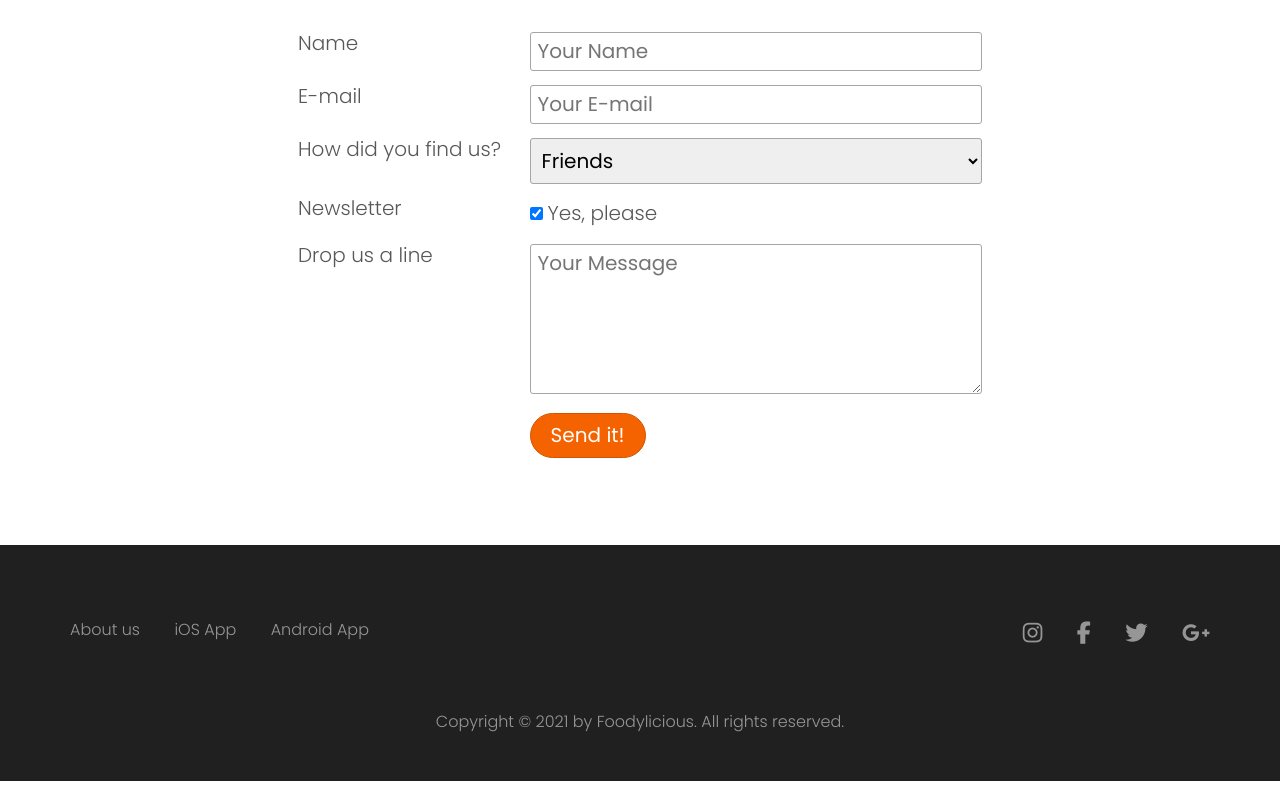
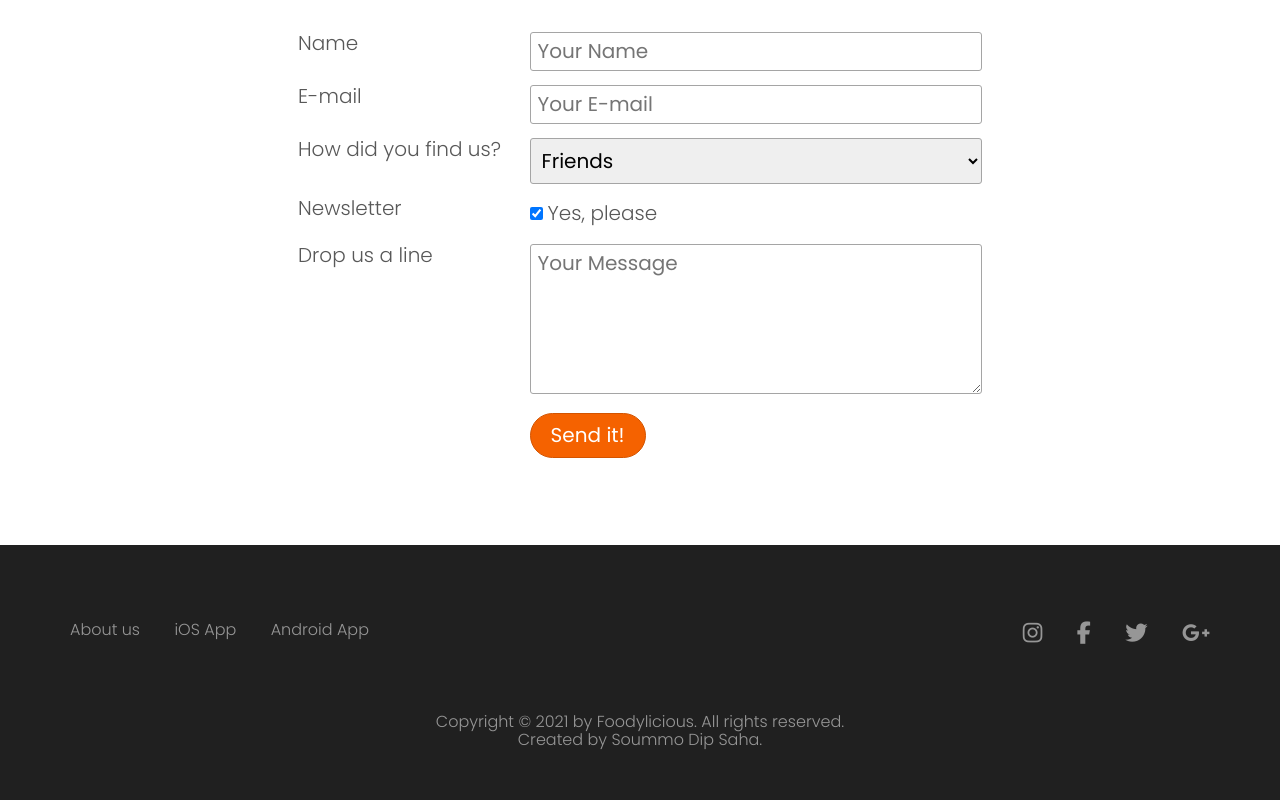
Before and after one commit to SoummoDipSaha/Foodylicious, a plain HTML site: page index.html in a window 1280 px wide. Shown: the part 4587-5387 px from the top of the page. Drawn offline with nearby package versions, Linux system fonts and the light colour scheme.

Commit message:
Update index.html

```diff
--- a/index.html
+++ b/index.html
@@ -544,7 +544,8 @@
 
         <div class="row">
             <p>
-                Copyright &copy; 2021 by Foodylicious. All rights reserved.
+                Copyright &copy; 2021 by Foodylicious. All rights reserved.<br>
+                Created by Soummo Dip Saha.
             </p>
         </div>
     </footer>
```
